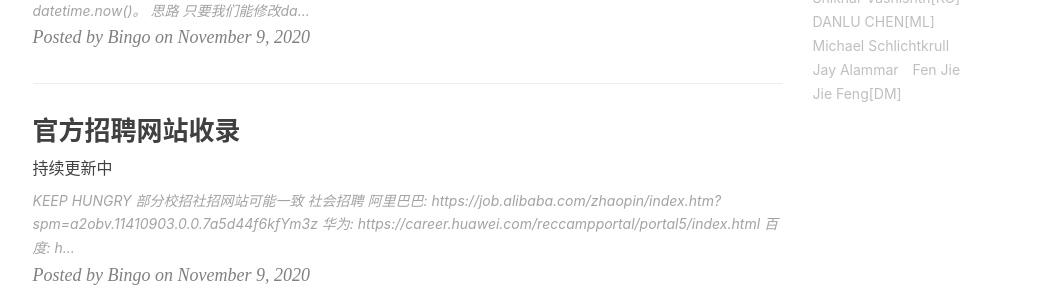
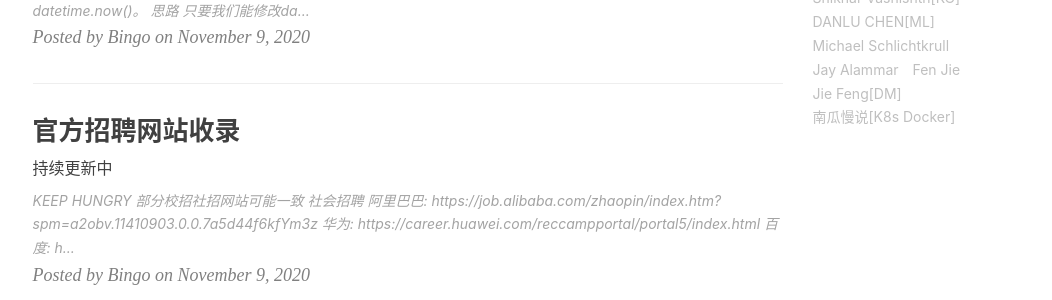
Before and after one commit to yutong2021/yutong2021.github.io, a Jekyll site: the page built from index.html, in a window 1280 px wide and 900 px high, scrolled down 1176 px. Shown: the part 152-452 px from the top of the window, without its empty margins (135-1187 px from the left). Built offline with Jekyll 4.4.1, drawn with Linux system fonts in a browser that asks for light colours; nearby versions of some CDN libraries; the list of posts is cut into pages by our own code; comment, search, counter and statistics services are not loaded.

Commit message:
add a new friend

```diff
--- a/_config.yml
+++ b/_config.yml
@@ -156,5 +156,8 @@ friends: [
     },{
         title: "Jie Feng[DM]",
         href: "https://vonfeng.github.io/"
+    },{
+        title: "南瓜慢说[K8s Docker]",
+        href: "https://www.pkslow.com/"
     }
 ]
```
